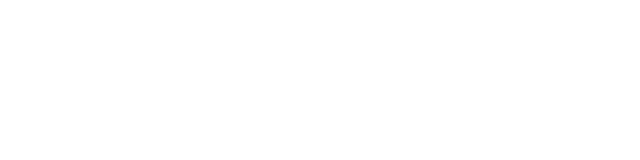
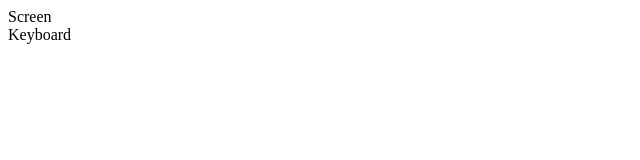
Before and after one commit to ActuallySilver/Calculator, a React app: page / in a window 1280 px wide. Shown: the top 160 px of the page, without its empty margins (0-640 px from the left). Built offline with nearby package versions, Linux system fonts and the light colour scheme; the HTML template or start-up script is replaced by a standard one.

Commit message:
add_empty_calculator_components
Add the empty calculator components to folder structure

```diff
--- a/src/App.tsx
+++ b/src/App.tsx
@@ -1,5 +1,7 @@
+import Calculator from "./Components/Calculator";
+
 function App() {
-  return <></>;
+  return <Calculator />;
 }
 
 export default App;
--- /dev/null
+++ b/src/Components/Calculator/Screen.tsx
@@ -0,0 +1,7 @@
+import React from "react";
+
+function Screen() {
+  return <div>Screen</div>;
+}
+
+export default Screen;
--- /dev/null
+++ b/src/Components/Calculator/index.tsx
@@ -0,0 +1,14 @@
+import React from "react";
+import Screen from "./Screen";
+import Keyboard from "../Keyboard";
+
+function Calculator() {
+  return (
+    <>
+      <Screen />
+      <Keyboard />
+    </>
+  );
+}
+
+export default Calculator;
--- /dev/null
+++ b/src/Components/Keyboard.tsx
@@ -0,0 +1,7 @@
+import React from "react";
+
+function Keyboard() {
+  return <div>Keyboard</div>;
+}
+
+export default Keyboard;
```
